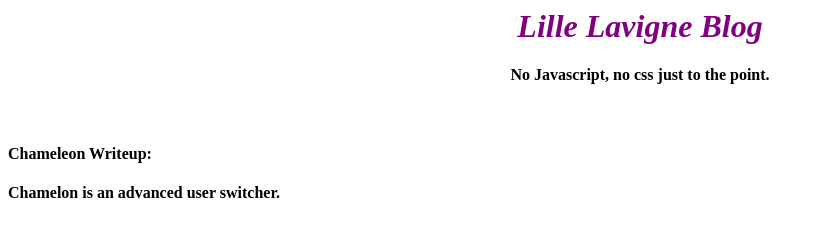
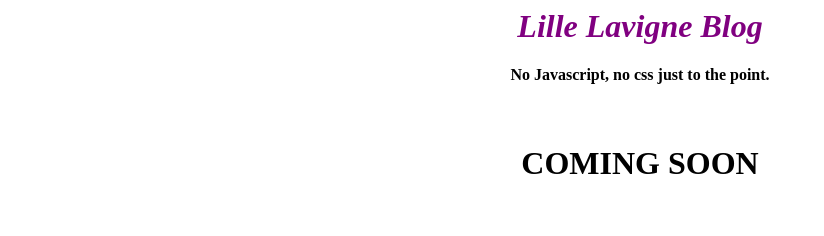
Before and after one commit to tonydouglass/tonydouglass.github.io, a plain HTML site: page index.html in a window 1280 px wide. Shown: the whole page, without its empty margins (0-824 px from the left). Drawn offline with Linux system fonts and the light colour scheme.

Commit message:
Update index.html

```diff
--- a/index.html
+++ b/index.html
@@ -1,6 +1,4 @@
 <h1 style="text-align: center;"><span style="color: #800080;"><em>Lille Lavigne Blog</em></span></h1>
 <h4 style="text-align: center;">No Javascript, no css just to the point.</h4>
 <p style="text-align: left;">&nbsp</p>
-
-<h4 style="text-align: left;">Chameleon Writeup:<h4>
-<p style="text-align: left;">Chamelon is an advanced user switcher.</p>
+<h1 style="text-align: center;">COMING SOON</h1>
```
